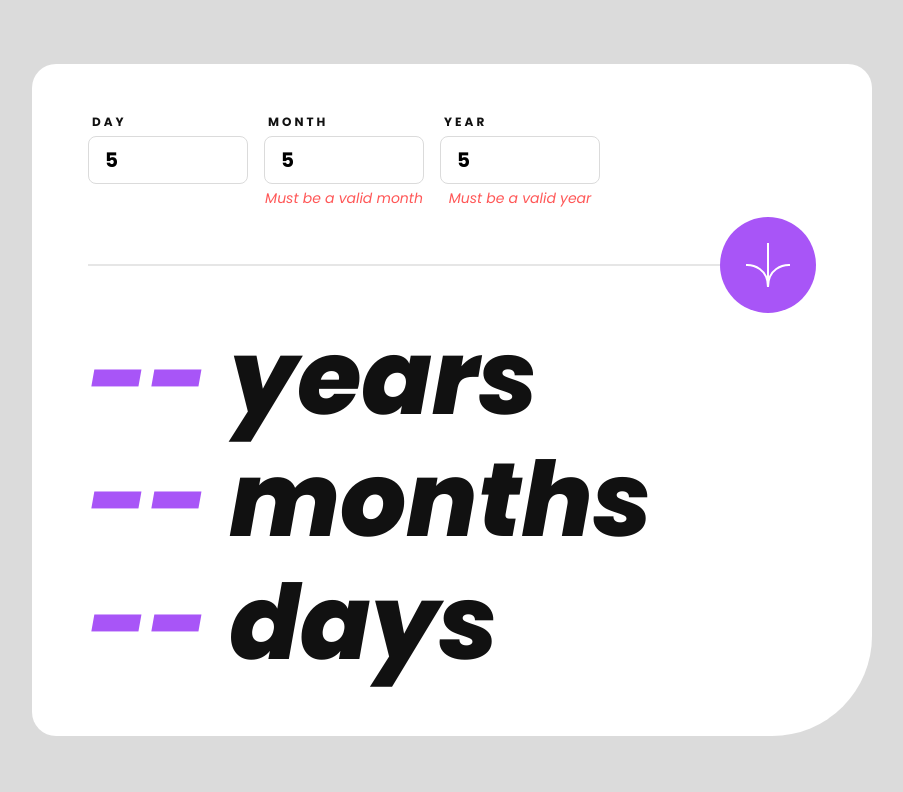
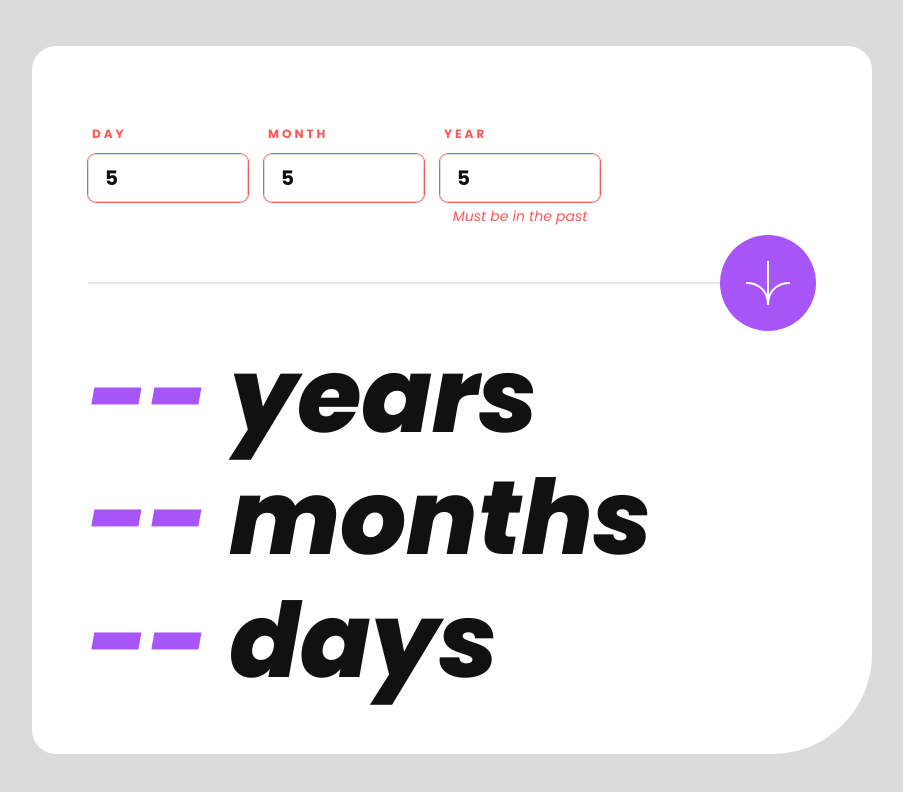
Before and after one commit to Hcmwebs/age-calculator-app, a React (Vite) app: page / in a window 1280 px wide. Both pictures are taken after typing "5", "5", "5" into the empty fields and a click on the button 956 px from the left and 252 px from the top of the page. Shown: the top 792 px of the page, without its empty margins (188-1091 px from the left). Built offline with nearby package versions, Linux system fonts and the light colour scheme.

Commit message:
still having issues with validation

```diff
--- a/src/components/FormInput.jsx
+++ b/src/components/FormInput.jsx
@@ -7,6 +7,7 @@ const FormInput = ({
 	type,
 	min,
 	max,
+	maxLength,
 	birthDate,
 	handleChange,
 }) => {
@@ -14,7 +15,17 @@ const FormInput = ({
 
 	return (
 		<>
-			<div className='form-control gap-y-1 justify-items-center items-center w-full max-w-[100px] lg:max-w-40 relative pt-4'>
+			<div className='form-control gap-y-1 justify-items-center items-center w-full max-w-[100px] lg:max-w-40 pt-4'>
+				<label
+					className={
+						error
+							? 'label text-xs uppercase font-bold tracking-[3px] self-start text-secondary'
+							: 'label text-xs uppercase font-bold tracking-[3px] self-start '
+					}
+					htmlFor={name}
+				>
+					{name}
+				</label>
 				<input
 					type={type}
 					placeholder={placeholder}
@@ -22,20 +33,17 @@ const FormInput = ({
 					id={name}
 					min={min}
 					max={max}
+					maxLength={maxLength}
 					value={birthDate.value}
 					onChange={handleChange}
-					className='input input-bordered w-full rounded-lg border-base-100 bg-transparent text-black text-xl tracking-[0.2px] font-bold py-3 px-4 focus:outline-none focus:ring-[1px] focus:ring-primary invalid:ring-secondary
-					invalid:ring-1 focus:invalid:ring-secondary focus:invalid:ring-1 placeholder:uppercase
-					peer'
+					className={
+						error
+							? 'input input-bordered w-full rounded-lg border-base-100 bg-transparent text-xl tracking-[0.2px] font-bold py-3 px-4 ring-1 ring-secondary placeholder:uppercase'
+							: 'input input-bordered w-full rounded-lg border-base-100 bg-transparent text-black text-xl tracking-[0.2px] font-bold py-3 px-4 focus:outline-none focus:ring-1 focus:ring-primary placeholder:uppercase'
+					}
 				/>
-				<label
-					className='label text-xs uppercase font-bold tracking-[3px] self-start absolute -top-3.5 left-0 peer-invalid:text-secondary'
-					htmlFor={name}
-				>
-					{name}
-				</label>
 				{error && (
-					<span className='text-secondary font-normal text-[14px] italic'>
+					<span className='text-secondary font-normal text-[14px] italic peer-invalid:text-secondary'>
 						{errors[name]}
 					</span>
 				)}
--- a/src/utils/formValidation.jsx
+++ b/src/utils/formValidation.jsx
@@ -1,5 +1,6 @@
 const formValidation = (values) => {
 	let errors = { day: '', month: '', year: '' };
+
 	const daysPattern = /^(3[01]|[12][0-9]|0?[1-9])$/;
 	const monthsPattern = /^(1[0-2]|0?[1-9])$/;
 	const yearsPattern = /^(19|20)d{2,4}$/;
@@ -10,16 +11,17 @@ const formValidation = (values) => {
 		!values.day ||
 		(!errors.day && (values.day > 31 || !daysPattern.test(values.day)))
 	) {
-		errors.day = 'Must be a valid date';
-	} else if (!values.day) {
+		errors.day = 'Must be a valid day';
 	}
+
 	if (
 		!values.month ||
 		(!errors.month &&
-			(values.months - 1 > 11 || !monthsPattern.test(values.months)))
+			(values.month - 1 > 11 || !monthsPattern.test(values.month - 1)))
 	) {
 		errors.month = 'Must be a valid month';
 	}
+
 	//  check for future date
 	if (
 		!values.year ||
@@ -27,20 +29,20 @@ const formValidation = (values) => {
 			(values.year > new Date().getFullYear() ||
 				!yearsPattern.test(values.year)))
 	) {
-		errors.year = 'Must be a valid year';
+		errors.year = 'Must be in the past';
 	}
 
-	// check if a valid date in the past
-	if (
-		!errors.days &&
-		(dateObj.getFullYear() != values.years ||
-			dateObj.getMonth() !== values.months - 1 ||
-			dateObj.getDate() != values.days)
-	) {
-		errors.days = 'Must be a valid date';
-		errors.months = '';
-		errors.years = '';
-	}
+	// // check if a valid date in the past
+	// if (
+	// 	!errors.day &&
+	// 	(dateObj.getFullYear() != values.years ||
+	// 		dateObj.getMonth() !== values.months - 1 ||
+	// 		dateObj.getDate() != values.days)
+	// ) {
+	// 	errors.day = 'Must be a valid date';
+	// 	errors.month = '';
+	// 	errors.year = '';
+	// }
 
 	return errors;
 };
```
